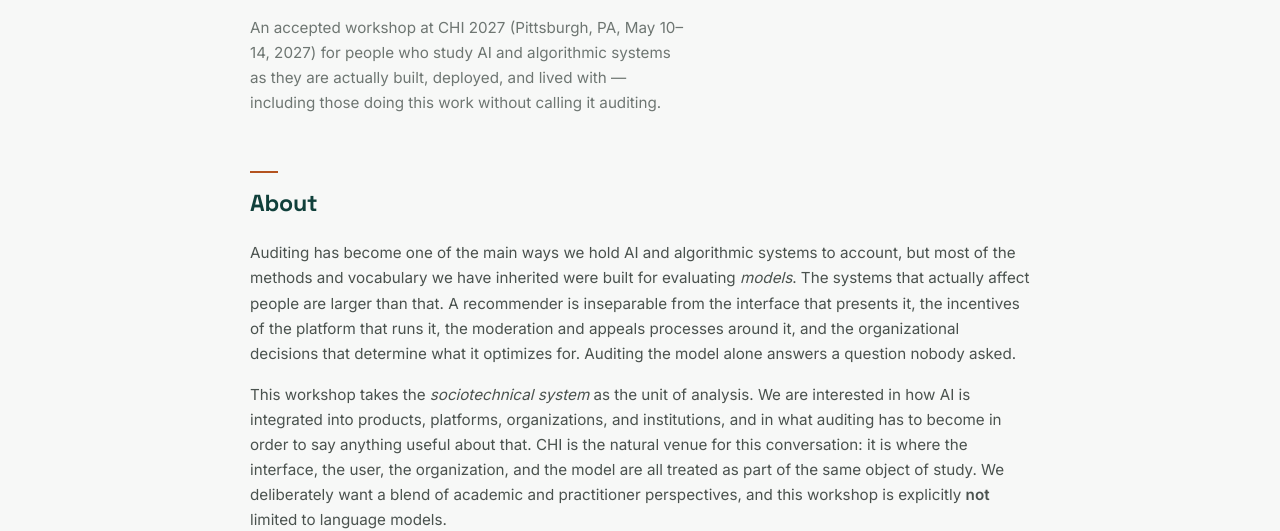
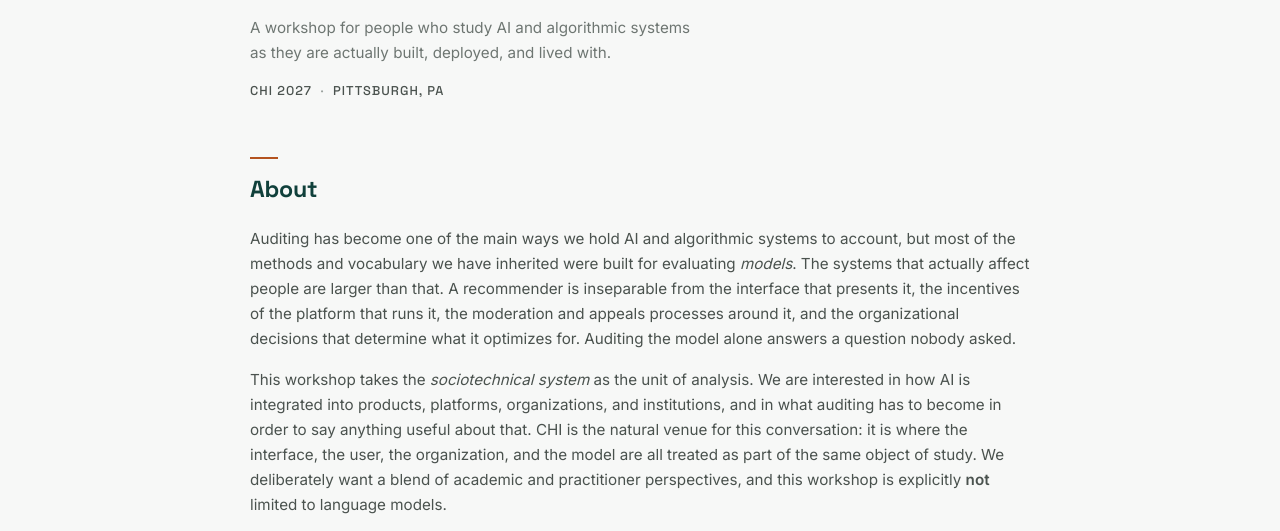
Before and after one commit to a2s2-workshop/2027, a plain HTML site: page index.html in a window 1280 px wide. Shown: the part 304-835 px from the top of the page. Drawn offline with Linux system fonts and the light colour scheme; some icons are missing.

Commit message:
Simplify hero tagline and move CHI 2027 venue to its own line

```diff
--- a/css/style.css
+++ b/css/style.css
@@ -145,6 +145,18 @@ nav {
   font-size: 0.95rem;
   color: var(--color-text-subtle);
 }
+
+.hero-event {
+  margin-top: 0.9rem;
+  font-family: var(--font-display);
+  font-size: 0.8rem;
+  font-weight: 500;
+  letter-spacing: 0.08em;
+  text-transform: uppercase;
+  color: var(--color-text-muted);
+}
+
+.hero-event span { margin: 0 0.35em; color: var(--color-text-faint); }
 
 /* Signature motion: the initials settle into place in reading order. */
 @keyframes settle {
--- a/index.html
+++ b/index.html
@@ -33,7 +33,8 @@
     <h1 class="hero-acronym">A<sup>2</sup>S<sup>2</sup> 2027</h1>
     <div class="hero-rule"></div>
     <p class="hero-subtitle"><span class="hero-word"><span class="hero-letter" style="--hop-delay:0s">A</span>I</span> <span class="hero-word"><span class="hero-letter" style="--hop-delay:0.09s">A</span>uditing</span> of <span class="hero-word"><span class="hero-letter" style="--hop-delay:0.18s">S</span>ociotechnical</span> <span class="hero-word"><span class="hero-letter" style="--hop-delay:0.27s">S</span>ystems</span></p>
-    <p class="hero-tagline">An accepted workshop at CHI 2027 (Pittsburgh, PA, May 10&ndash;14, 2027) for people who study AI and algorithmic systems as they are actually built, deployed, and lived with &mdash; including those doing this work without calling it auditing.</p>
+    <p class="hero-tagline">A workshop for people who study AI and algorithmic systems as they are actually built, deployed, and lived with.</p>
+    <p class="hero-event">CHI 2027 <span aria-hidden="true">&middot;</span> Pittsburgh, PA</p>
   </header>
 
   <div class="content page-col">
```
